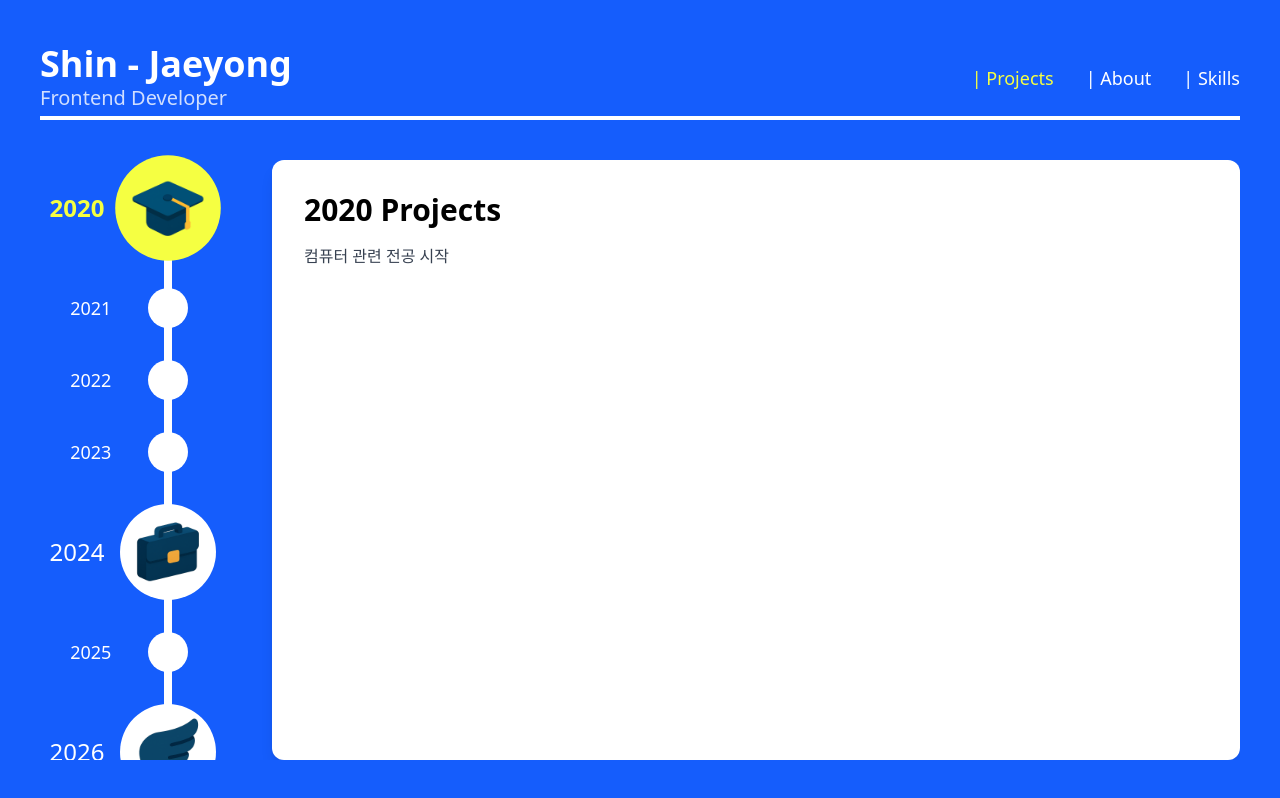
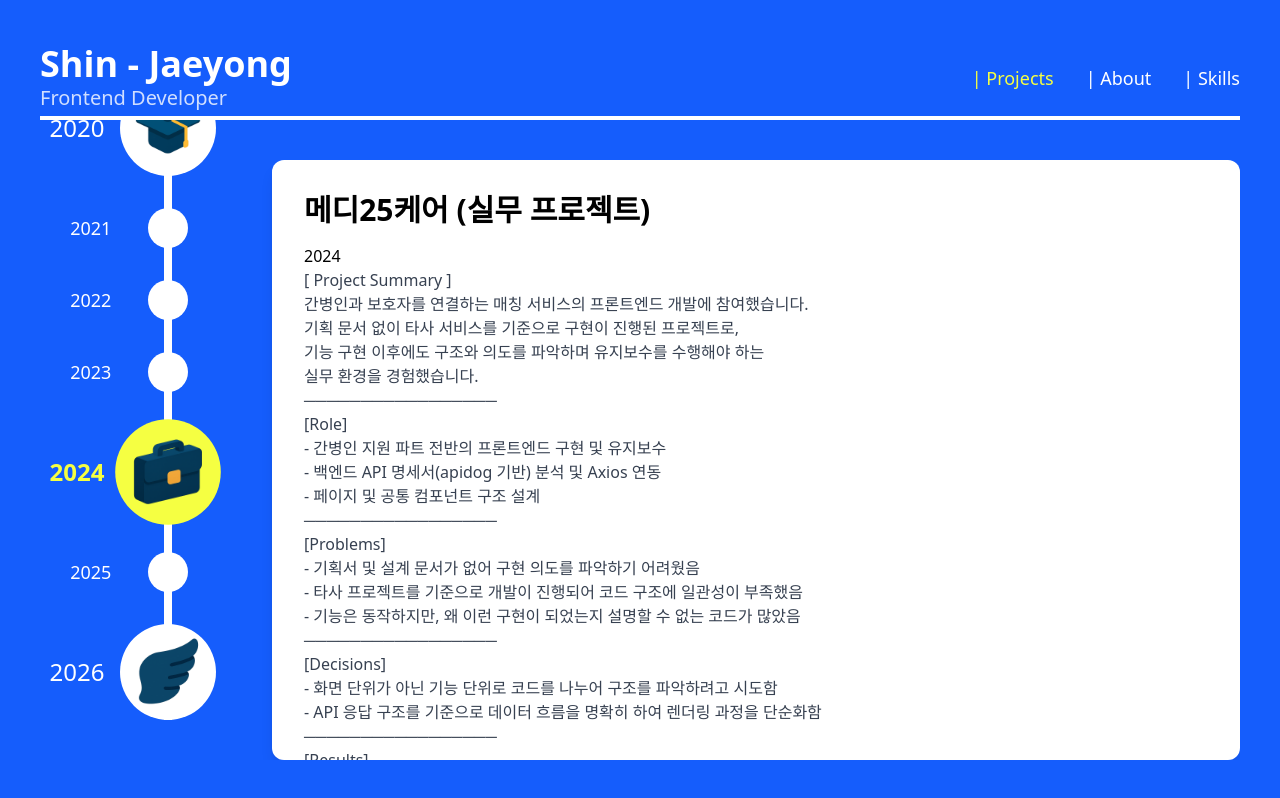
Before and after one commit to FoggyCaligo/Portfolio, a Vue app: page / in a window 1280 px wide. Built offline with nearby package versions, Linux system fonts and the light colour scheme.

Commit message:
fix - erase null at typescript format

```diff
--- a/src/components/Navbar.vue
+++ b/src/components/Navbar.vue
@@ -1,6 +1,5 @@
 <script setup lang="ts">
 import { RouterLink, useRoute } from 'vue-router'
-import { computed } from 'vue'
 
 const route = useRoute()
 
--- a/src/components/TimeLineDesktop.vue
+++ b/src/components/TimeLineDesktop.vue
@@ -1,5 +1,5 @@
 <script setup lang="ts">
-  import { ref, toRef } from 'vue'
+  import { ref, watch, nextTick } from 'vue'
   import type { TimelineItem } from '../data/timeline'
   import { useScrollIntoView } from '../composables/useScrollIntoView'
   const props = defineProps<{
@@ -21,16 +21,28 @@
   const classUnSelected = "bg-white";
 
   const itemRefs = ref<Record<number, HTMLElement | undefined>>({});
-  useScrollIntoView(
-    toRef(props, 'selectedItem'),
-    (item) => itemRefs.value[item.year]
+
+  function setItemRef(year: number, el: unknown) {
+    if (el instanceof HTMLElement) {
+      itemRefs.value[year] = el
+    }
+  }
+
+  watch(
+    () => props.selectedItem,
+    async (item) => {
+      if (!item) return
+      await nextTick()
+      useScrollIntoView(itemRefs.value[item.year])
+    },
+    { immediate: true }
   )
 </script>
 
 <template>
   <div :class="classMainWrapper" >
     <div :class="classCenterLine"/>
-    <div v-for="item in items" :key="item.year" :class="classItem" @click="emit('select', item)" :ref="el => itemRefs[item.year] = el">
+    <div v-for="item in items" :key="item.year" :class="classItem" @click="emit('select', item)" :ref="el => setItemRef(item.year, el)">
       <div :class="[
         'absolute -translate-x-full pr-6 whitespace-nowrap transition-transform transition-colors duration-300 ease-out',
         item?.year === selectedItem?.year ? 'text-yellow font-bold' : 'text-white',
--- a/src/components/TimeLineMobile.vue
+++ b/src/components/TimeLineMobile.vue
@@ -10,9 +10,6 @@
     (e: 'select', item: TimelineItem): void
   }>()
 
-  const classMainWrapper = "relative w-24 h-full flex flex-col ml-16 mr-2 gap-8 box-border items-center";
-  const classCenterLine = "absolute top-0 w-0 h-full  border-4 border-white left-1/2 -translate-x-1/2";
-  const classItem = 'relative flex flex-row justify-center items-center w-full h-full z-10 cursor-pointer';
   const classCircleBase = 'rounded-full transition-transform transition-colors duration-300 ease-out flex';
   const classCircleBig = "w-24 h-24";
   const classCircleSmall = "w-10 h-10";
--- a/src/composables/useScrollIntoView.ts
+++ b/src/composables/useScrollIntoView.ts
@@ -1,16 +1,10 @@
-import { watch, nextTick, type Ref } from 'vue'
 
-export function useScrollIntoView<T>(
-  selected: Ref<T | undefined>,
-  getEl: (item: T) => HTMLElement | undefined,
-  options: ScrollIntoViewOptions = {
-    behavior: 'smooth',
-    block: 'center',
-  }
+
+// useScrollIntoView.ts
+export function useScrollIntoView(
+  target: HTMLElement | null | undefined,
+  options: ScrollIntoViewOptions = { behavior: 'smooth', block: 'center' }
 ) {
-  watch(selected, async (item) => {
-    if (!item) return
-    await nextTick()
-    getEl(item)?.scrollIntoView(options)
-  })
+  if (!target) return
+  target.scrollIntoView(options)
 }
--- a/src/data/timeline.ts
+++ b/src/data/timeline.ts
@@ -9,34 +9,112 @@ export const timelineData: TimelineItem[] = [
   {
     year: 2020,
     icon: '/src/assets/icons/icon_univ.png',
-    title: '대학교 입학',
-    description: '컴퓨터 관련 전공 시작'
+    title: 'c++로 아스키 테트리스 일주일 안에 완성',
+    description: `
+    [ Project Summary ]
+    컴퓨터공학과에 진학하며 본격적으로 프로그래밍을 시작한 시기입니다.
+
+    이 시기에 선배와의 내기를 계기로,
+    C++로 아스키 기반 테트리스 게임을 일주일 안에 구현한 경험이 있습니다.
+
+    [ Role & Result ]
+    - C++ 기반 콘솔 환경에서 아스키 그래픽을 활용한 테트리스 게임 구현
+    - 제한된 시간(1주일) 안에 게임의 핵심 로직 완성
+    - 문제를 기능 단위로 나누어 하나씩 해결하는 방식에 익숙해짐
+    `
   },
   {
     year: 2021,
-    title: '',
-    description: ''
+    title: '전공 관련 공부에 집중',
+    description: `
+    [ Project Summary ]
+    2021년은 전공 수업과 개인 학습을 병행하며,
+    프로그래밍을 ‘과제’가 아닌 ‘도구’로 사용하기 시작한 시기입니다.
+
+    [ Role & Result ]
+    - C / C++ / Python 등을 활용한 전공 과제 및 개인 실습 수행
+    - 간단한 프로그램과 알고리즘 구현을 통해 문제 해결 경험 축적
+    - 코드가 동작하는 것과, 이해 가능한 구조로 작성하는 것의 차이를 인식
+
+    [Point]
+    프로그래밍을 단순히 배우는 단계에서,
+    스스로 문제를 정의하고 해결하려는 단계로 넘어간 시기
+    `
   },
   {
     year: 2022,
-    title: '',
-    description: ''
+    title: '자동 트레이딩 봇 개발(캡스톤 디자인)',
+    description: `
+    [ Project Summary ]
+    실시간 호가잔량 데이터를 기반으로 주가 흐름을 예측해
+    자동으로 매수·매도를 수행하는 트레이딩 봇을 개발했습니다.
+
+    [ Role & Result ]
+    - Python과 키움증권 API를 이용한 자동 매매 로직 설계 및 구현
+    - 실시간 데이터 기반 매매 전략 고안
+    - 대전권 대학연합 산학협력 성과공유 발표회에서 발표 진행(대산협회장상 수상)
+    - 알고리즘 설계부터 구현, 검증까지 전 과정을 단독으로 수행
+    `
   },
   {
     year: 2023,
-    title: '',
-    description: ''
+    title: '3D 프린터 특허 출원',
+    description: `
+      [ Project Summary ]
+      3D프린터의 느린 출력속도를 개선하기 위한 기술로,
+      동시에 여러 노즐을 이용해 출력 속도를 향상시키는 방법에 대한 특허를 출원했습니다.
+
+      [ Role & Result ]
+      - 다중 노즐을 활용한 3D프린터 출력 속도 향상 기술 개발
+      - 특허 출원 완료 (출원번호: 10-2023-0069581)
+    `
   },
   {
     year: 2024,
-    icon: '/src/assets/icons/icon_suitcase.png',
-    title: '실무 경험',
-    description: '프론트엔드 실무 시작'
+    title: `메디25케어 (실무 프로젝트)`,
+    icon: '/src/assets/icons/icon_briefcase.png',
+    description: `[ Project Summary ]
+            간병인과 보호자를 연결하는 매칭 서비스의 프론트엔드 개발에 참여했습니다.
+          기획 문서 없이 타사 서비스를 기준으로 구현이 진행된 프로젝트로,
+          기능 구현 이후에도 구조와 의도를 파악하며 유지보수를 수행해야 하는
+          실무 환경을 경험했습니다.
+          ─────────────────
+          [Role]
+          - 간병인 지원 파트 전반의 프론트엔드 구현 및 유지보수
+          - 백엔드 API 명세서(apidog 기반) 분석 및 Axios 연동
+          - 페이지 및 공통 컴포넌트 구조 설계
+          ─────────────────
+          [Problems]
+          - 기획서 및 설계 문서가 없어 구현 의도를 파악하기 어려웠음
+          - 타사 프로젝트를 기준으로 개발이 진행되어 코드 구조에 일관성이 부족했음
+          - 기능은 동작하지만, 왜 이런 구현이 되었는지 설명할 수 없는 코드가 많았음
+          ─────────────────
+          [Decisions]
+          - 화면 단위가 아닌 기능 단위로 코드를 나누어 구조를 파악하려고 시도함
+          - API 응답 구조를 기준으로 데이터 흐름을 명확히 하여 렌더링 과정을 단순화함
+          ─────────────────
+          [Results]
+          - 기존 코드의 동작 흐름을 이해하고 설명할 수 있는 수준까지 구조를 정리함
+          - 상태 변화와 렌더링 타이밍을 추적하기 쉬운 기준을 확립함
+          - 신규 기능 추가 시 기존 코드의 영향을 예측할 수 있는 기반을 마련함
+          ─────────────────
+          [Tech Stack]
+          Vue.js (Vue 3)
+          JavaScript
+          Axios
+          Vitest
+          SCSS`
   },
   {
     year: 2025,
-    title: '',
-    description: ''
+    title: '개인 포트폴리오 사이트 설계 및 구현',
+    description: `
+    [ Project Summary ]
+    지금 보고 있는 이 포트폴리오 사이트입니다.
+    ──────────────────────────────────────────────────────────────
+    프로젝트 경험과 사고 과정을 정리해 보여주는 것을 목표로
+    Vue.js 기반으로 직접 설계하고 구현했습니다.
+    `
   },
   {
     year: 2026,
--- a/src/pages/ProjectsPage.vue
+++ b/src/pages/ProjectsPage.vue
@@ -3,9 +3,8 @@
   import { timelineData } from '../data/timeline'
   import TimeLine from '../components/TimeLine.vue'
   import type { TimelineItem } from '../data/timeline'
-  import dayjs from 'dayjs'
 
-  const selectedItem = ref<TimelineItem | undefined>(timelineData[0])
+  const selectedItem = ref<TimelineItem | undefined>(timelineData[4])
 
   const handleSelect = (item : TimelineItem) => {
     selectedItem.value = item
@@ -28,11 +27,12 @@
 
       <!-- 🔹 Content (고정) -->
       <div class="flex-1 pt-10">
-        <div class="h-full p-8 bg-white rounded-xl shadow-lg">
-          <h2 class="text-3xl font-bold mb-4">
-            {{ selectedItem?.year }} Projects
-          </h2>
-          <p class="text-gray-700">
+        <div class="h-full p-8 bg-white rounded-xl shadow-lg overflow-y-scroll scrollbar-hide">
+          <h3 class="text-3xl font-bold mb-4">
+            {{ selectedItem?.title }}
+          </h3>
+          <h5>{{ selectedItem?.year }}</h5>
+          <p class="text-gray-700 word-break break-keep whitespace-pre-line">
             {{ selectedItem?.description }}
           </p>
         </div>
--- /dev/null
+++ b/src/shims-vue.d.ts
@@ -0,0 +1,6 @@
+// src/shims-vue.d.ts
+declare module '*.vue' {
+  import type { DefineComponent } from 'vue'
+  const component: DefineComponent<{}, {}, any>
+  export default component
+}
--- a/tsconfig.app.json
+++ b/tsconfig.app.json
@@ -3,7 +3,7 @@
   "compilerOptions": {
     "tsBuildInfoFile": "./node_modules/.tmp/tsconfig.app.tsbuildinfo",
     "types": ["vite/client"],
-
+    "lib": ["DOM", "DOM.Iterable", "ES2017"],
     /* Linting */
     "strict": true,
     "noUnusedLocals": true,
```
Also changed, not shown: src/assets/icons/icon_briefcase.png (renamed from src/assets/icons/icon_suitcase.png).
